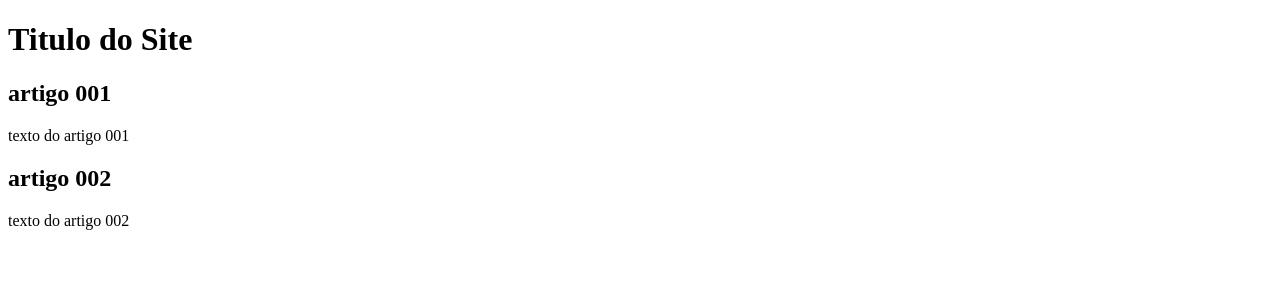
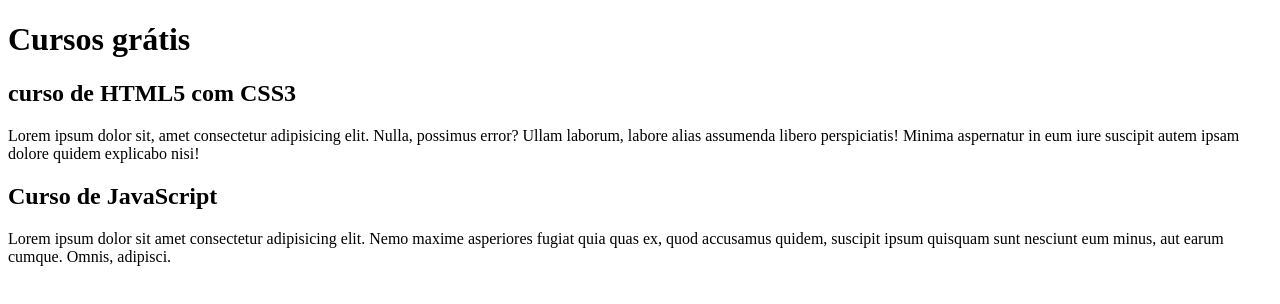
Before and after one commit to AndreLucas25/projeto-site, a plain HTML site: page index.html in a window 1280 px wide. Drawn offline with Linux system fonts and the light colour scheme.

Commit message:
comecei a escrever o conteudo.

```diff
--- a/index.html
+++ b/index.html
@@ -3,19 +3,19 @@
 <head>
     <meta charset="UTF-8">
     <meta name="viewport" content="width=device-width, initial-scale=1.0">
-    <title>Document</title>
+    <title>Titulo do site</title>
 </head>
 <body>
     <main>
         <header>
-            <h1>Titulo do Site</h1>
+            <h1>Cursos grátis</h1>
         </header>
         <article>
-            <h2>artigo 001</h2>
-            <p>texto do artigo 001</p>
+            <h2>curso de HTML5 com CSS3</h2>
+            <p>Lorem ipsum dolor sit, amet consectetur adipisicing elit. Nulla, possimus error? Ullam laborum, labore alias assumenda libero perspiciatis! Minima aspernatur in eum iure suscipit autem ipsam dolore quidem explicabo nisi!</p>
             <article>
-                <h2>artigo 002</h2>
-                <p>texto do artigo 002</p>
+                <h2>Curso de JavaScript</h2>
+                <p>Lorem ipsum dolor sit amet consectetur adipisicing elit. Nemo maxime asperiores fugiat quia quas ex, quod accusamus quidem, suscipit ipsum quisquam sunt nesciunt eum minus, aut earum cumque. Omnis, adipisci.</p>
             </article>
         </article>
     </main>
```
